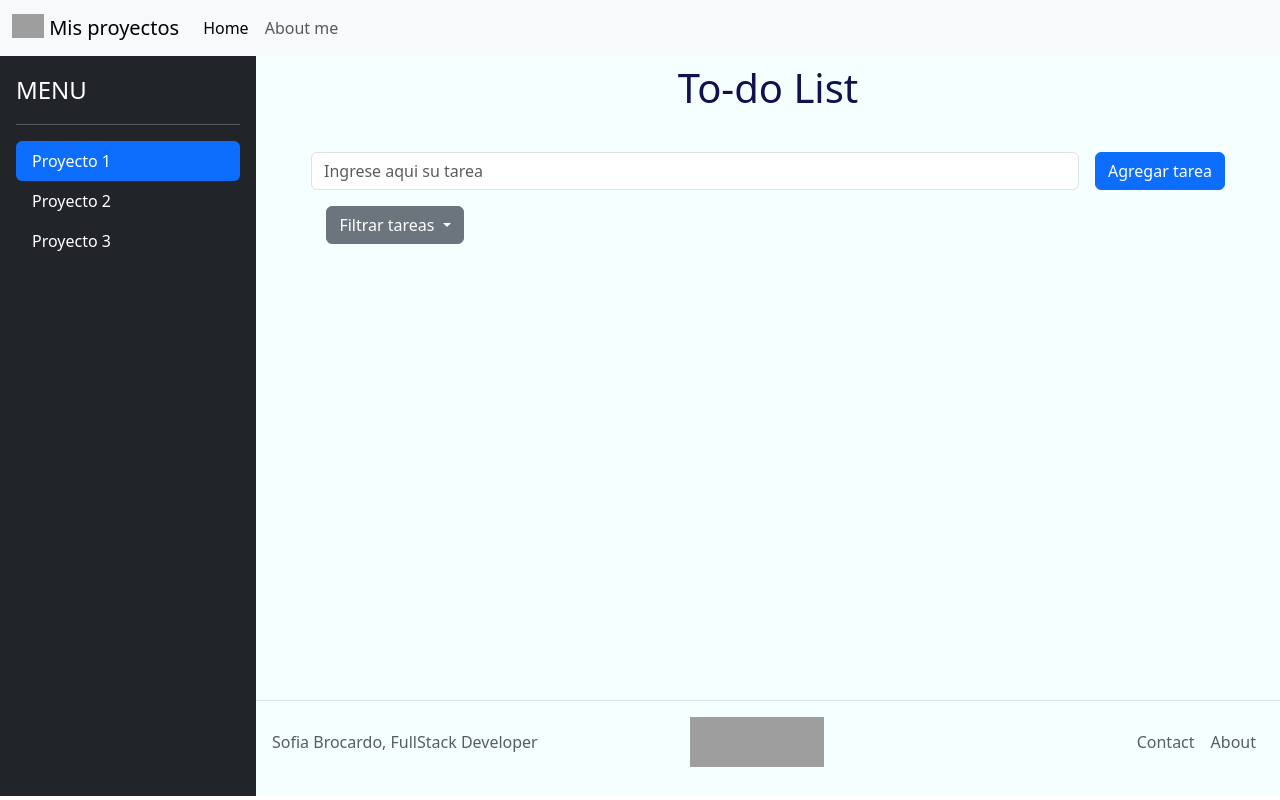
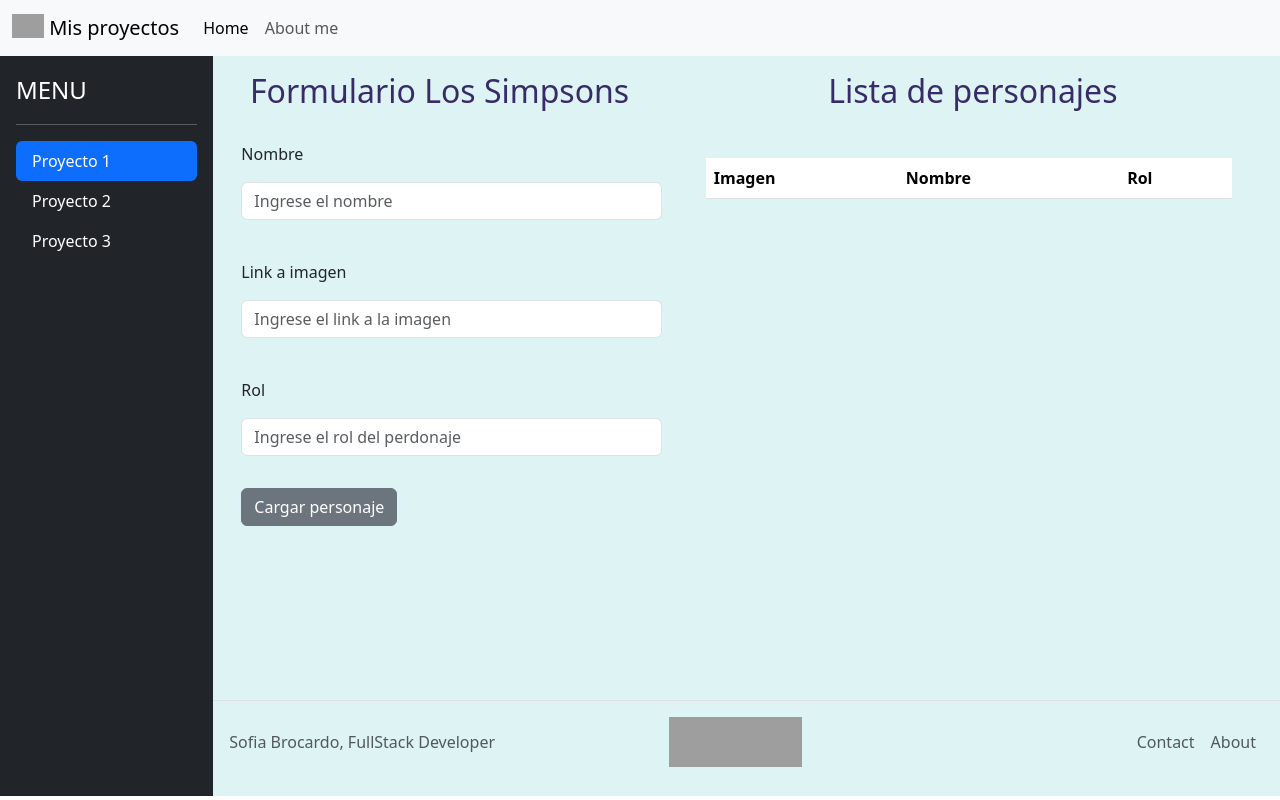
Before and after one commit to BrocardoSofia/Bootcamp-ASJ, an Angular app in the folder ejerciciosAngular/exercises-app/: page / in a window 1280 px wide. Built offline with nearby package versions, Linux system fonts and the light colour scheme; grey boxes are pictures that could not be loaded.

Commit message:
formulario de los simpsons

```diff
--- a/ejerciciosAngular/exercises-app/src/app/app.component.css
+++ b/ejerciciosAngular/exercises-app/src/app/app.component.css
@@ -1,6 +1,8 @@
 .mainPage{
     display: flex;
     flex-direction: row;
+    margin: 0;
+    padding: 0;
 }
 
 header{
@@ -12,8 +14,16 @@
 aside{
     position: sticky;
     left: 0;
+    margin: 0;
 }
 
 #mainPageArticle{
     position: relative;
+    padding: 0;
+    margin: 0;
 }
+
+*{
+    margin: 0;
+    padding: 0;
+}
--- a/ejerciciosAngular/exercises-app/src/app/app.component.html
+++ b/ejerciciosAngular/exercises-app/src/app/app.component.html
@@ -2,12 +2,12 @@
   <app-nav-bar></app-nav-bar>
 </header>
 
-<section class="mainPage container-fluid m-0 p-0">
-  <aside>
+<section class="mainPage row m-0 p-0 container-fluid">
+  <aside class="col-md-2 m-0">
     <app-aside-menu></app-aside-menu>
   </aside>
 
-  <article id="mainPageArticle">
+  <article id="mainPageArticle" class="col-md-10 m-0">
 
     <app-main></app-main>
 
--- a/ejerciciosAngular/exercises-app/src/app/app.module.ts
+++ b/ejerciciosAngular/exercises-app/src/app/app.module.ts
@@ -10,6 +10,7 @@
 import { MainComponent } from './components/main/main.component';
 import { ToDoListComponent } from './components/to-do-list/to-do-list.component';
 import { NavBarComponent } from './components/nav-bar/nav-bar.component';
+import { FormularioSimpsonsComponent } from './components/formulario-simpsons/formulario-simpsons.component';
 
 @NgModule({
   declarations: [
@@ -18,7 +19,8 @@
     FooterComponent,
     MainComponent,
     ToDoListComponent,
-    NavBarComponent
+    NavBarComponent,
+    FormularioSimpsonsComponent
   ],
   imports: [
     BrowserModule,
--- a/ejerciciosAngular/exercises-app/src/app/components/aside-menu/aside-menu.component.css
+++ b/ejerciciosAngular/exercises-app/src/app/components/aside-menu/aside-menu.component.css
@@ -1,6 +1,7 @@
 .aside{
-    width: 20vw;
+    width: 100%;
     height: 92.5vh;
     position: sticky;
     top: 7vh;
+    margin: 0;
 }
--- a/ejerciciosAngular/exercises-app/src/app/components/aside-menu/aside-menu.component.html
+++ b/ejerciciosAngular/exercises-app/src/app/components/aside-menu/aside-menu.component.html
@@ -1,4 +1,4 @@
-<section class="aside p-3 text-white bg-dark">
+<section class="aside p-3 text-white bg-dark container-fluid">
     <span class="fs-4">MENU</span>
     <hr>
     <ul class="nav nav-pills flex-column mb-auto">
--- a/ejerciciosAngular/exercises-app/src/app/components/footer/footer.component.css
+++ b/ejerciciosAngular/exercises-app/src/app/components/footer/footer.component.css
@@ -1,6 +1,6 @@
 footer{
     height: 15vh;
-    width: 80vw;
+    width: 100%;
     position: absolute;
     bottom: 0;
 }
--- /dev/null
+++ b/ejerciciosAngular/exercises-app/src/app/components/formulario-simpsons/formulario-simpsons.component.css
@@ -0,0 +1,8 @@
+h2{
+    color: rgb(55, 44, 103);
+    text-align: center;
+}
+
+img, .tdImg{
+    width: 15vw;
+}
--- /dev/null
+++ b/ejerciciosAngular/exercises-app/src/app/components/formulario-simpsons/formulario-simpsons.component.html
@@ -0,0 +1,36 @@
+<section class="row m-0 ">
+    <div class="col-md-5 m-0">
+        <h2 class="ms-2 mt-3">Formulario Los Simpsons</h2>
+        <label class="ms-3 mt-4 " for="inputName">Nombre</label>
+        <input id="inputName" type="text" class="form-control m-3 me-3" placeholder="Ingrese el nombre" #nameInput>
+
+        <label class="ms-3 mt-4 " for="inputSrc">Link a imagen</label>
+        <input id="inputSrc" type="text" class="form-control m-3 me-3" placeholder="Ingrese el link a la imagen" #imgSrcInput>
+
+        <label class="ms-3 mt-4 " for="inputRol">Rol</label>
+        <input id="inputRol" type="text" class="form-control m-3 me-3" placeholder="Ingrese el rol del perdonaje" #rolInput>
+
+        <button type="button" class="btn btn-secondary ms-3 mt-3" (click)="loadCharacter(nameInput, imgSrcInput, rolInput)">
+            Cargar personaje
+        </button>
+    </div>
+    <div class="col-md-7 m-0 ps-5 pe-5">
+        <h2 class="ms-2 mt-3">Lista de personajes</h2>
+        <table class="table mt-5">
+            <thead>
+              <tr>
+                <th class="tdImg" scope="col">Imagen</th>
+                <th scope="col">Nombre</th>
+                <th scope="col">Rol</th>
+              </tr>
+            </thead>
+            <tbody>
+              <tr *ngFor = "let character of characterArray">
+                <td class="tdImg"><img src="{{character.imgSrc}}" alt="imagen del personaje"></td>
+                <td>{{character.name}}</td>
+                <td>{{character.rol}}</td>
+              </tr>
+            </tbody>
+          </table>
+    </div>
+</section>
--- /dev/null
+++ b/ejerciciosAngular/exercises-app/src/app/components/formulario-simpsons/formulario-simpsons.component.ts
@@ -0,0 +1,24 @@
+import { Component } from '@angular/core';
+
+@Component({
+  selector: 'app-formulario-simpsons',
+  templateUrl: './formulario-simpsons.component.html',
+  styleUrl: './formulario-simpsons.component.css'
+})
+export class FormularioSimpsonsComponent {
+  characterArray: Character[] = [];
+
+  loadCharacter(name: any, imgSrc: any, rol: any){
+    let character = {name: name.value, imgSrc: imgSrc.value, rol: rol.value}
+    this.characterArray.push(character);
+    name.value = "";
+    imgSrc.value = "";
+    rol.value = "";
+  }
+}
+
+type Character = {
+  name: string;
+  imgSrc: string;
+  rol: string;
+}
--- a/ejerciciosAngular/exercises-app/src/app/components/main/main.component.css
+++ b/ejerciciosAngular/exercises-app/src/app/components/main/main.component.css
@@ -1,5 +1,8 @@
 .mainPage{
-    width: 80vw;
+    width: 100%;
     height: 100%;
-    background-color: rgb(246, 255, 255);
+    margin: 0;
+    padding: 0;
+    background-color: rgb(222, 243, 243);
+    margin-bottom: 15vh;
 }
--- a/ejerciciosAngular/exercises-app/src/app/components/main/main.component.html
+++ b/ejerciciosAngular/exercises-app/src/app/components/main/main.component.html
@@ -1,3 +1,3 @@
 <section class="mainPage">
-    <app-to-do-list></app-to-do-list>
+    <app-formulario-simpsons></app-formulario-simpsons>
 </section>
--- a/ejerciciosAngular/exercises-app/src/app/components/to-do-list/to-do-list.component.css
+++ b/ejerciciosAngular/exercises-app/src/app/components/to-do-list/to-do-list.component.css
@@ -3,7 +3,6 @@
     justify-content: center;
     flex-direction: column;
     text-align: center;
-    margin-bottom: 15vh;
 }
 
 form{
```
Also changed, not shown: 1 other file (tests, documents, lock files or other folders).
